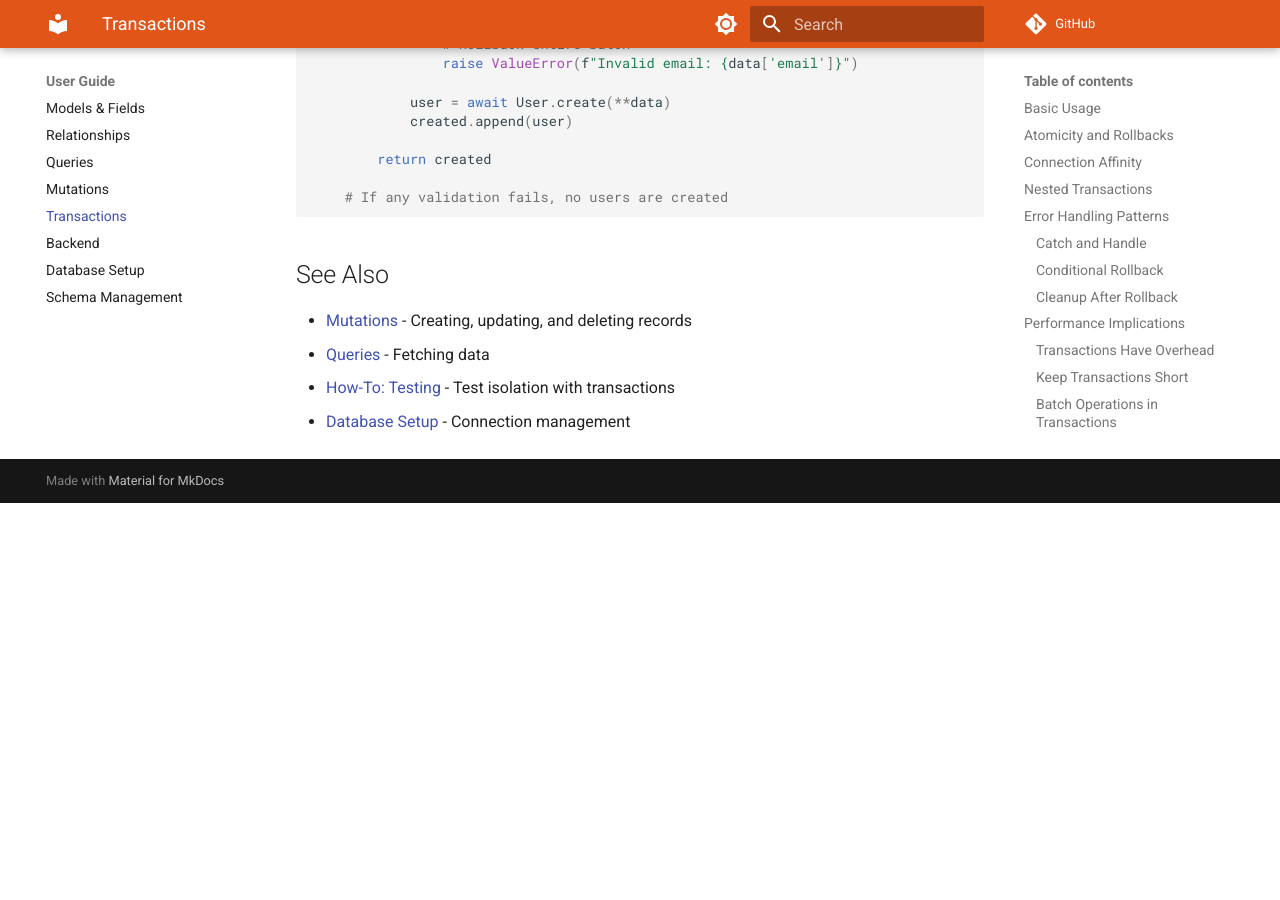
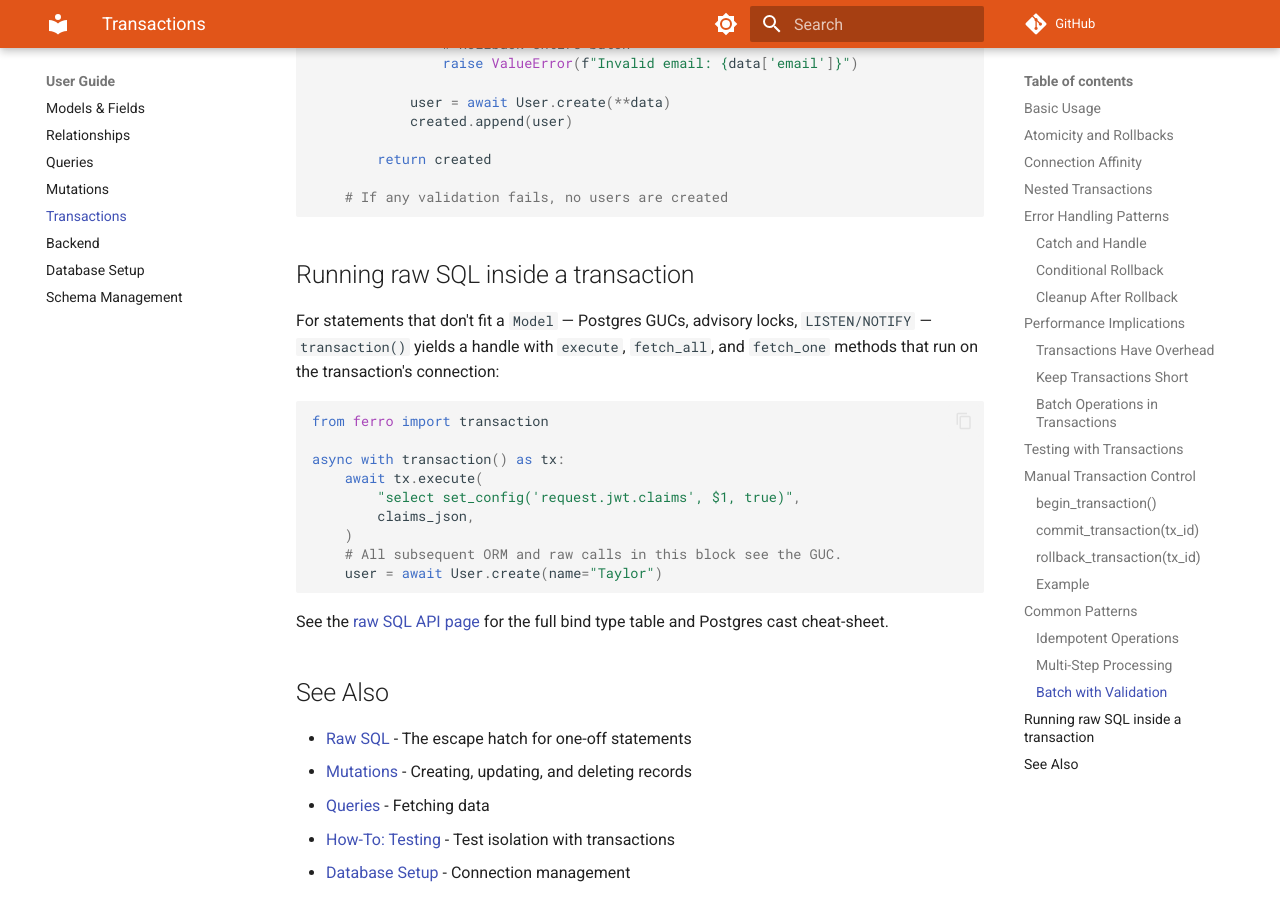
Before and after one commit to syn54x/ferro-orm, an MkDocs documentation site: the page built from docs/guide/transactions.md, in a window 1280 px wide and 900 px high, scrolled down 7335 px. Built offline with MkDocs 1.6.1 and Material for MkDocs 9.7.7, drawn with Linux system fonts in a browser that asks for light colours; comment, search, counter and statistics services are not loaded; before the commit the page ends 7838 px from its top, so only the background shows below that.

Commit message:
docs(raw): add raw SQL API page, guide section, CHANGELOG entry (#31)
New docs/api/raw-sql.md covers the full surface — Transaction-bound vs.
top-level paths, the bind type table, the Postgres cast cheat-sheet, and
explicit "what raw SQL doesn't do" callouts so users reach for the ORM
when they want typed rows.

Adds a "Running raw SQL inside a transaction" section to the
transactions guide and the API entry to mkdocs nav. CHANGELOG gets an
Unreleased entry citing #31.

Also excludes docs/superpowers/ (gitignored agent working docs) from
the mkdocs build so local plans/specs don't pollute strict-mode output.

Made-with: Cursor

````diff
--- /dev/null
+++ b/docs/api/raw-sql.md
@@ -0,0 +1,117 @@
+# Raw SQL
+
+Ferro exposes a raw SQL escape hatch for statements that don't fit a `Model` —
+Postgres GUCs (`set_config`, `SET LOCAL`), advisory locks, `LISTEN/NOTIFY`,
+or any one-off query.
+
+!!! warning "Raw SQL is an escape hatch"
+    Bind values cross the FFI as wire-close primitives, and rows come back as
+    `dict[str, str | int | float | bool | bytes | None]`. UUID/datetime/JSON
+    columns are returned as **strings**. **If you want typed rows, use the
+    ORM.**
+
+## Two surfaces, same plumbing
+
+### Transaction-bound (preferred)
+
+```python
+from ferro import transaction
+
+async with transaction() as tx:
+    await tx.execute(
+        "select set_config('request.jwt.claims', $1, true)",
+        claims_json,
+    )
+    rows = await tx.fetch_all(
+        "select id, name from users where org_id = $1 limit 50",
+        org.id,
+    )
+    row = await tx.fetch_one(
+        "select count(*) as n from users where org_id = $1",
+        org.id,
+    )
+```
+
+The `tx` handle owns the transaction's connection. You cannot misuse it —
+calling `tx.execute(...)` after the `async with` block exits raises
+`RuntimeError`.
+
+### Top-level (auto-picks active tx)
+
+```python
+from ferro import execute, fetch_all, fetch_one
+
+# Outside any tx — runs on a one-off pool connection.
+await execute("select pg_advisory_unlock_all()")
+
+# Inside a tx — auto-picked up via the same ContextVar that Model.create() uses.
+async with transaction():
+    await execute("select set_config('request.jwt.claims', $1, true)", claims_json)
+    rows = await fetch_all("select * from foo where org_id = $1", org_id)
+```
+
+## Placeholders are native to the backend
+
+| Backend  | Placeholder syntax | Example                                |
+| -------- | ------------------ | -------------------------------------- |
+| Postgres | `$1, $2, …`        | `select set_config('k', $1, true)`     |
+| SQLite   | `?` (positional)   | `select * from users where id = ?`     |
+
+There is no translation layer. What you write is what `sqlx::query(sql)` runs.
+Mismatches surface as the database driver's own error.
+
+## Bind type table
+
+| Python type             | Sent as                | Postgres cast you must write |
+| ----------------------- | ---------------------- | ---------------------------- |
+| `None`                  | `NULL`                 | —                            |
+| `bool`                  | bool                   | —                            |
+| `int`                   | `i64`                  | —                            |
+| `float`                 | `f64`                  | —                            |
+| `str`                   | text                   | —                            |
+| `bytes` / `bytearray`   | bytea / blob           | —                            |
+| `uuid.UUID`             | text                   | `$N::uuid`                   |
+| `datetime.datetime`     | ISO 8601 text          | `$N::timestamptz`            |
+| `datetime.date`         | ISO 8601 text          | `$N::date`                   |
+| `datetime.time`         | ISO 8601 text          | `$N::time`                   |
+| `decimal.Decimal`       | text                   | `$N::numeric`                |
+| `enum.Enum`             | recursive on `.value`  | (depends on `.value` type)   |
+| `dict` / `list`         | `json.dumps(v)` text   | `$N::jsonb`                  |
+| anything else           | `TypeError` is raised  | —                            |
+
+Raw SQL has no schema map, so Ferro does not auto-cast bind values. This
+matches asyncpg / psycopg / pgx behavior. **Never** f-string user input into
+the `sql` argument — use placeholders and pass values as positional args.
+
+### Postgres cast cheat-sheet
+
+```python
+"... where id = $1::uuid"                # uuid.UUID
+"... where created_at = $1::timestamptz" # datetime
+"... where day = $1::date"               # date
+"... where amount = $1::numeric"         # Decimal
+"... set data = $1::jsonb"               # dict / list
+```
+
+## Connection affinity
+
+Outside a `transaction()` block, each top-level `execute` / `fetch_all` /
+`fetch_one` call may use a different pool connection. Wrap in
+`transaction()` for connection-affinity-sensitive operations like
+`SET LOCAL`, advisory locks, or `LISTEN/NOTIFY`.
+
+## What raw SQL doesn't do
+
+- **No typed rows.** Rows are always plain dicts of primitives. If you want
+  `uuid.UUID` / `datetime` / `Decimal` objects, use `Model.fetch_*`.
+- **No multi-statement strings.** One statement per call.
+- **No string-interpolation guard.** The API forces placeholders by shape;
+  detecting f-strings at runtime is not possible.
+- **No auto type-casts on Postgres.** Write `$N::uuid` / `$N::jsonb` yourself.
+
+## API reference
+
+::: ferro.execute
+::: ferro.fetch_all
+::: ferro.fetch_one
+::: ferro.Transaction
--- a/docs/guide/transactions.md
+++ b/docs/guide/transactions.md
@@ -349,8 +349,31 @@ async def import_users(user_data_list):
     # If any validation fails, no users are created
 ```
 
+## Running raw SQL inside a transaction
+
+For statements that don't fit a `Model` — Postgres GUCs, advisory locks,
+`LISTEN/NOTIFY` — `transaction()` yields a handle with `execute`,
+`fetch_all`, and `fetch_one` methods that run on the transaction's
+connection:
+
+```python
+from ferro import transaction
+
+async with transaction() as tx:
+    await tx.execute(
+        "select set_config('request.jwt.claims', $1, true)",
+        claims_json,
+    )
+    # All subsequent ORM and raw calls in this block see the GUC.
+    user = await User.create(name="Taylor")
+```
+
+See the [raw SQL API page](../api/raw-sql.md) for the full bind type table
+and Postgres cast cheat-sheet.
+
 ## See Also
 
+- [Raw SQL](../api/raw-sql.md) - The escape hatch for one-off statements
 - [Mutations](mutations.md) - Creating, updating, and deleting records
 - [Queries](queries.md) - Fetching data
 - [How-To: Testing](../howto/testing.md) - Test isolation with transactions
--- a/mkdocs.yml
+++ b/mkdocs.yml
@@ -7,6 +7,9 @@ edit_uri: edit/main/docs/
 watch:
   - src
   - docs
+
+exclude_docs: |
+  superpowers/
 
 extra_css:
   - stylesheets/extra.css
@@ -154,6 +157,7 @@ nav:
       - Fields: api/fields.md
       - Relationships: api/relationships.md
       - Transactions: api/transactions.md
+      - Raw SQL: api/raw-sql.md
       - Utilities: api/utilities.md
 
   - Community:
````
Also changed, not shown: CHANGELOG.md (+7 -0 lines).
